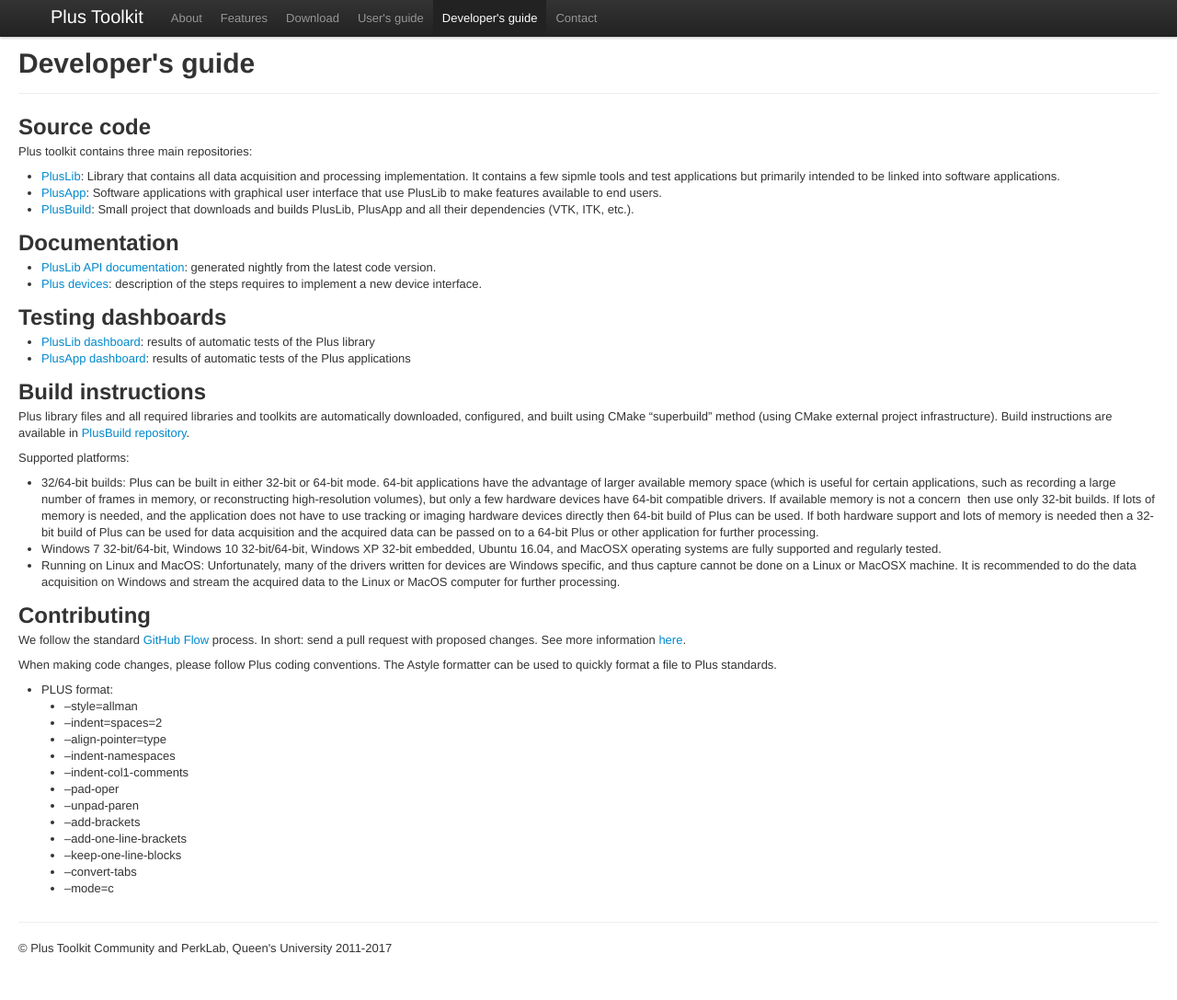
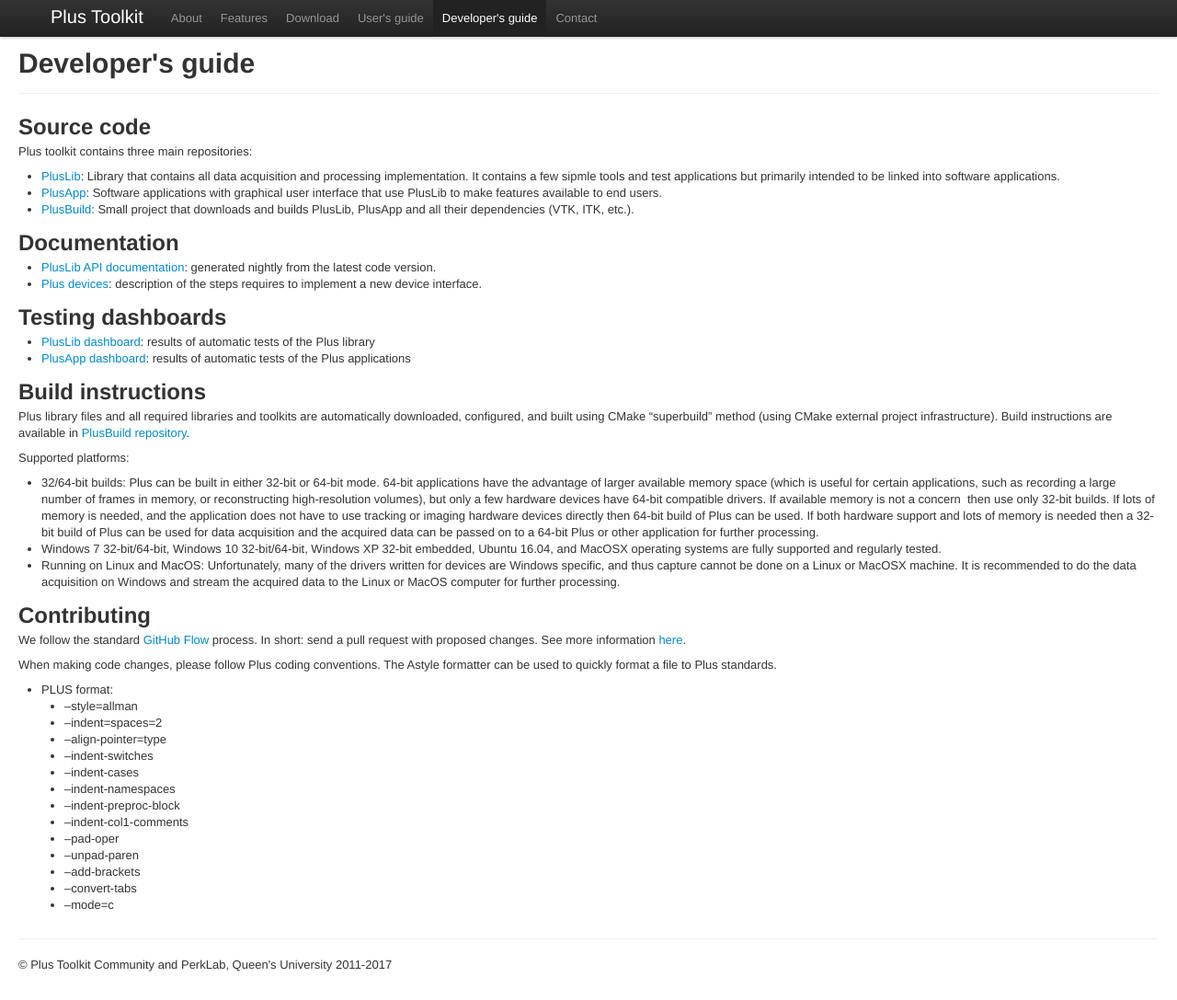
Before and after one commit to PlusToolkit/plustoolkit.github.io, a Jekyll site: the page built from developersguide.md, in a window 1280 px wide and 1087 px high. Shown: the whole window at 92% size. Built offline with Jekyll 4.4.1, drawn with Linux system fonts in a browser that asks for light colours.

Commit message:
Updating style guide

```diff
--- a/developersguide.md
+++ b/developersguide.md
@@ -47,12 +47,13 @@
   * --style=allman
   * --indent=spaces=2
   * --align-pointer=type
+  * --indent-switches
+  * --indent-cases
   * --indent-namespaces
+  * --indent-preproc-block
   * --indent-col1-comments
   * --pad-oper
   * --unpad-paren
   * --add-brackets
-  * --add-one-line-brackets
-  * --keep-one-line-blocks
   * --convert-tabs
   * --mode=c
```
